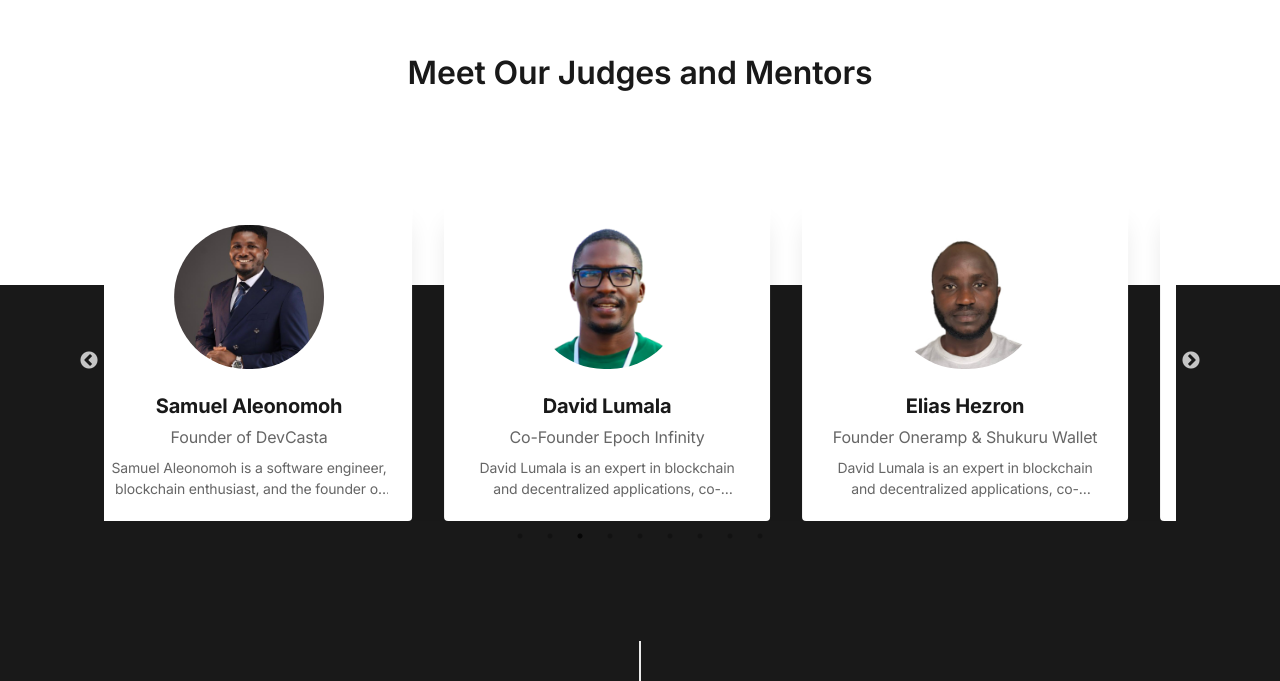
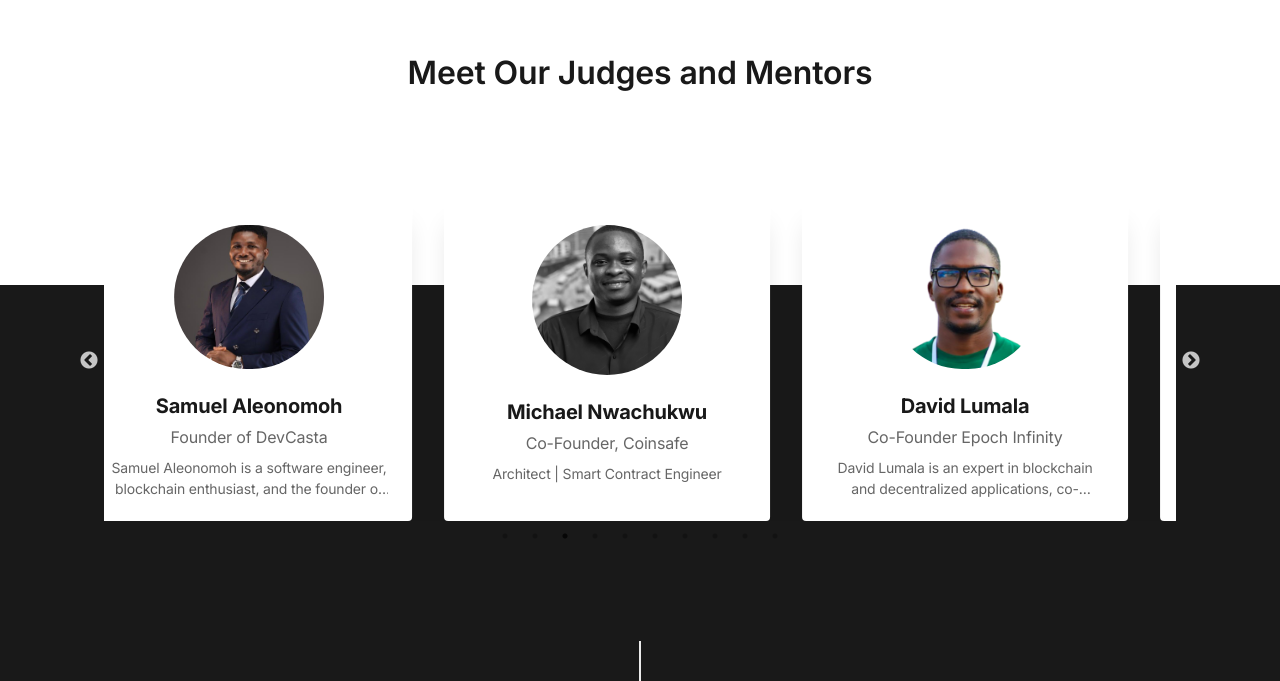
Before and after one commit to eliashezron/devfest, a Next.js app: page /hackathon in a window 1280 px wide. Shown: the part 2883-3564 px from the top of the page. Built offline with nearby package versions, Linux system fonts and the light colour scheme.

Commit message:
added a new judge

```diff
--- a/components/judges.tsx
+++ b/components/judges.tsx
@@ -18,6 +18,8 @@ import Angella from '@/public/images/Angellina.jpeg';
 import solene from '@/public/images/solene.jpeg';
 import osiyomeoh from '@/public/images/osiyomeoh.jpeg';
 import okot from '../public/images/josh.jpeg';
+import michael from '../public/images/michael.jpeg';
+
 
 // Helper function to trim text
 const trimText = (text: string, maxLength: number) => {
@@ -38,6 +40,12 @@ const speakers = [
         role: "Founder of DevCasta",
         image: osiyomeoh,
         bio: "Samuel Aleonomoh is a software engineer, blockchain enthusiast, and the founder of DevCasta, a platform that bridges learning with real-world application. With over five years of experience in software development and a deep passion for decentralized technologies, Samuel is also a blockchain engineer, actively writing smart contracts and building decentralized applications (dApps). He created DevCasta to help individuals develop practical skills and gain hands-on experience through real-world projects. Samuel is committed to empowering the next generation of tech talent and driving innovation through education and technology."
+    },
+    {
+        name: "Michael Nwachukwu",
+        role: "Co-Founder, Coinsafe",
+        image: michael,
+        bio: "Architect | Smart Contract Engineer "
     },
   {
     name: "David Lumala",
```
Also changed, not shown: public/images/michael.jpeg (added).
